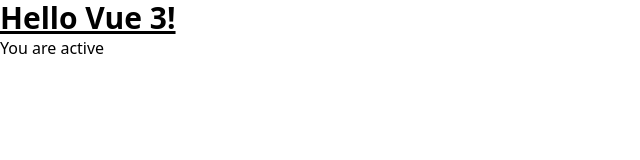
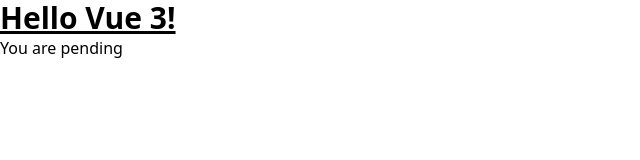
Before and after one commit to ketan75vekariya/FirstProject, a Vue app: page / in a window 1280 px wide. Shown: the top 160 px of the page, without its empty margins (0-640 px from the left). Built offline with nearby package versions, Linux system fonts and the light colour scheme.

Commit message:
v-if, v-else-if, and v-else with variable

```diff
--- a/src/App.vue
+++ b/src/App.vue
@@ -3,7 +3,7 @@
   data() {
     return {
       message: 'Hello Vue 3!',
-      status:'success',
+      status:'pending',
     }
   }
 }
@@ -13,5 +13,6 @@
     {{message}}
   </h1>
   <p v-if = "status === 'success'">You are active</p>
+  <p v-else-if = "status === 'pending'">You are pending</p>
   <p v-else>You are inactive</p>
 </template>
```
